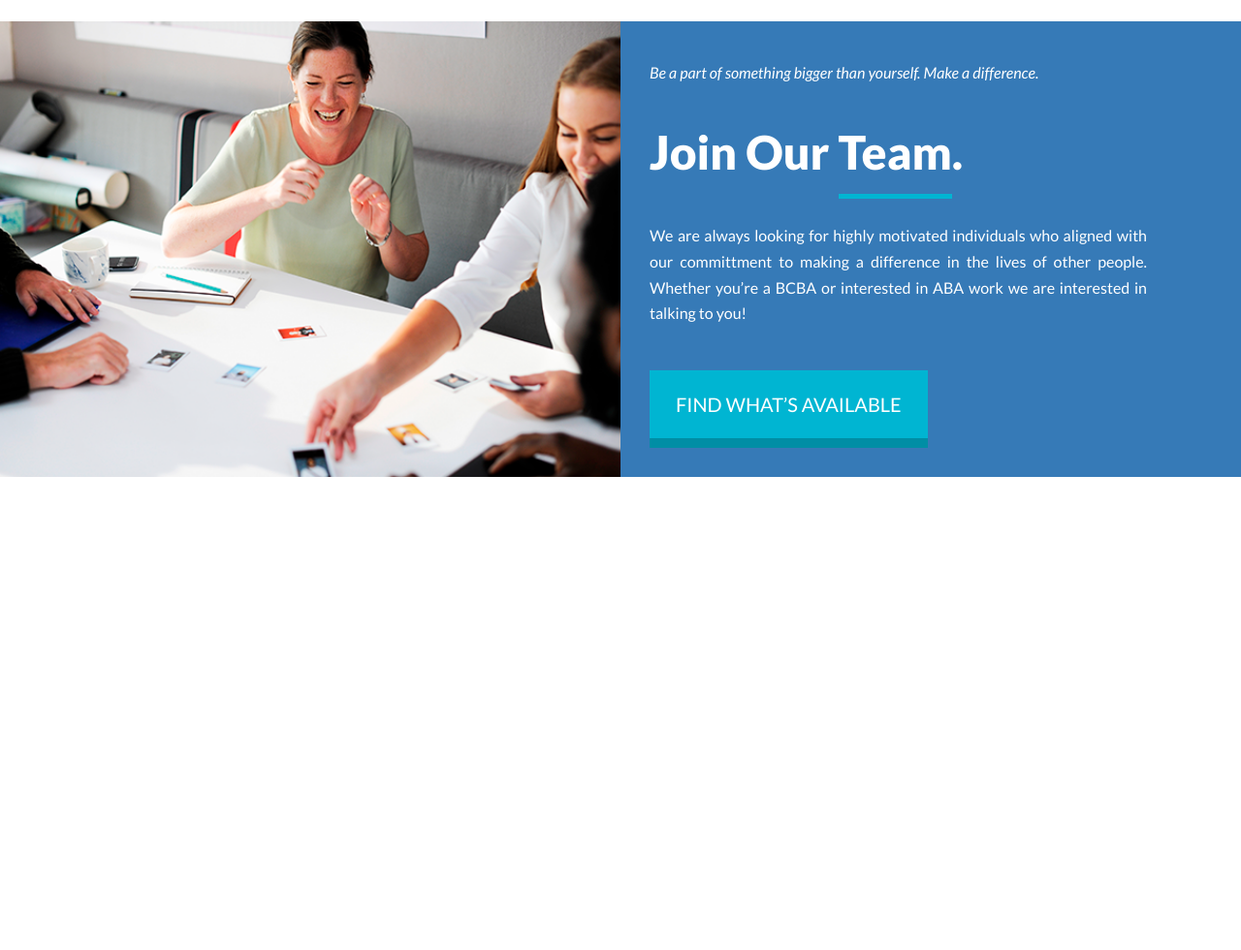
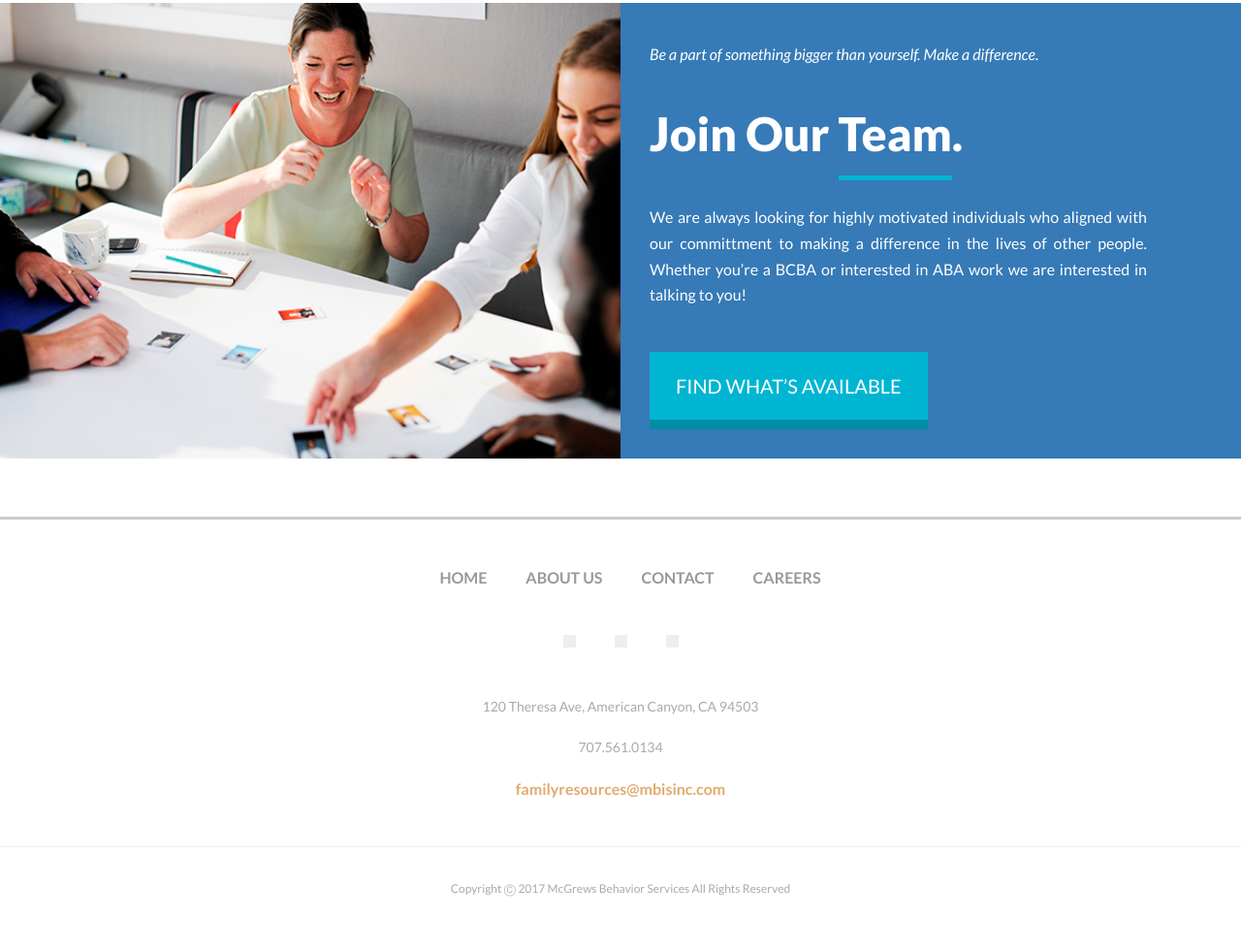
Before and after one commit to radianika/McGREW-BEHAVIOUR-SERVICES, a website: page src/index.html in a window 1280 px wide. Shown: the part 2442-3422 px from the top of the page at 97% size. Before the commit the page ends 2994 px from the top, so only its background shows below. Drawn offline with nearby package versions, Linux system fonts and the light colour scheme; files that its build step writes are made by us from their sources.

Commit message:
Footer and copyright sections

```diff
--- a/src/index.html
+++ b/src/index.html
@@ -122,7 +122,7 @@
 
 
 
-//team
+	<!--TEAM SECTION-->
 
 	<section class="team">
 		<img class="team__img" src="images/team.png" alt='join our team'>
@@ -130,11 +130,48 @@
 			<p class="team__text team__text--cursive">Be a part of something bigger than yourself. Make a difference.</p>
 			<h3 class="main__title team__title">join our <span class="underline">team</span>.</h3>
 			<p class='team__text'>We are always looking for highly motivated individuals who aligned with our committment to making a difference in the lives of other people. Whether you’re a BCBA or interested in ABA work we are interested in talking to you!</p>
-	<a class="button team__button">FIND WHAT’S AVAILABLE</a>
+			<a class="button">FIND WHAT’S AVAILABLE</a>
 		</div>
 	</section>
 
 
+	<!--FOOTER SECTION-->
+	<footer class="footer">
+		<nav>
+			<ul class="navigation">
+				<li class="navigation__item">
+					<a href="#" class="navigation__link footer__link">home</a>
+				</li>
+				<li class="navigation__item">
+					<a href="#" class="navigation__link footer__link">about us</a>
+				</li>
+				<li class="navigation__item">
+					<a href="#" class="navigation__link footer__link">contact</a>
+				</li>
+				<li class="navigation__item">
+					<a href="#" class="navigation__link footer__link">careers</a>
+				</li>
+			</ul>
+		</nav>
+
+		<div class="footer__dots">
+			<div class="dot"></div>
+			<div class="dot"></div>
+			<div class="dot"></div>
+		</div>
+
+		<p class="footer__text">120 Theresa Ave, American Canyon, CA 94503</p>
+		<p class="footer__text">707.561.0134</p>
+<a href="mailto:familyresources@mbisinc.com" class="footer__mail">familyresources@mbisinc.com</a>
+	</footer>
+
+		<!--COPYRIGHT SECTION-->
+	<section class="copyright">
+		<p class="copyright__text">
+			Copyright Ⓒ 2017 McGrews Behavior Services All Rights Reserved
+		</p>
+	</section>
+
 </body>
 
 </html>
--- a/src/sass/main.scss
+++ b/src/sass/main.scss
@@ -253,3 +253,55 @@ a {
 		}
 	}
 }
+
+//footer
+.footer{
+	border-top: 3px solid #cccccc;
+	border-bottom: 1px solid #eeeeee;
+	padding:30px 0 50px 0;
+	display: flex;
+	flex-direction: column;
+	justify-content: space-between;
+	align-items: center;
+	&__link{
+		color: #999999;
+		font-weight: bold;
+	}
+
+	&__link:hover{
+		color: #000000;
+	}
+	&__dots{
+		display: flex;
+		justify-content: center;
+		margin: 30px 0 52px 0;
+	}
+	&__text{
+		font-size: 0.875rem;
+		color: #aaaaaa;
+		margin-bottom: 25px;
+	}
+	&__mail{
+		font-weight: bold;
+		color: #e1aa6e;
+	}
+}
+.dot{
+	width: 13px;
+	height: 13px;
+	background-color: #eeeeee;
+	&:not(:last-child){
+		margin-right: 40px;
+	}
+}
+
+//copyright
+.copyright{
+	padding: 35px 0 56px 0;
+	text-align: center;
+	&__text{
+		color:#aaaaaa;
+		font-size: 0.75rem;
+	}
+
+}
```
Lines whose indentation alone changed are shown as unchanged.
